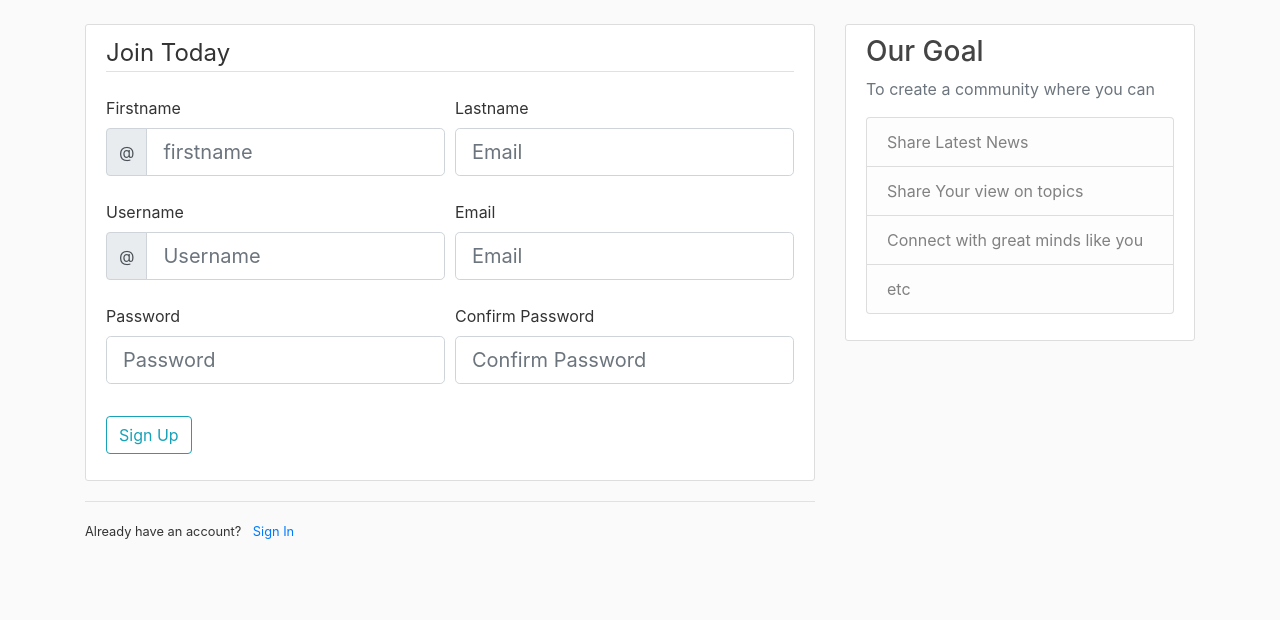
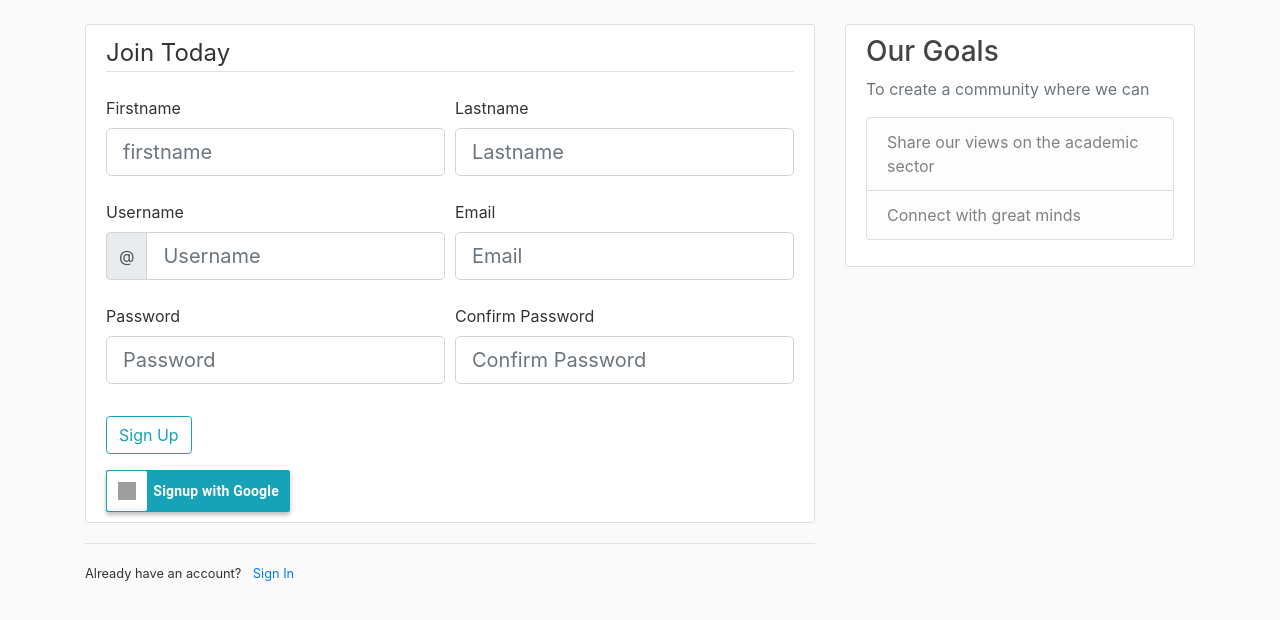
Before and after one commit to harryportal/MyStrikePlan-Blog, a Flask app: page /register in a window 1280 px wide. Shown: the part 56-676 px from the top of the page. Run offline with Flask 2, Linux system fonts and the light colour scheme; some libraries are stand-ins or nearby versions; grey boxes are pictures that could not be loaded.

Commit message:
final fix

```diff
--- a/package/templates/about.html
+++ b/package/templates/about.html
@@ -1,8 +1,8 @@
 {% extends "block.html" %}
 {%block content%}
 <div class="container">
-    <h2>This blog was created for students across the Federal Universities in Nigeria to share their thoughts on Asuu strike
-    and how they intend to make the best use of this period.</h2>
+    <h6 class="display-4">This is an open space for students and everyone affected by the current strike
+        to share their experience so far and suggest a way forward.</h6>
 
             {% if not current_user.is_authenticated %}
             <form action="/login">
--- a/package/templates/block.html
+++ b/package/templates/block.html
@@ -75,13 +75,11 @@
       </div>
       <div class="col-md-4 d-none d-sm-block">
         <div class="content-section">
-        <h3>Our Goal</h3>
-        <p class='text-muted'> To create a community where you can
+        <h3>Our Goals</h3>
+        <p class='text-muted'> To create a community where we can
           <ul class="list-group">
-            <li class="list-group-item list-group-item-light">Share Latest News</li>
-            <li class="list-group-item list-group-item-light">Share Your view on topics</li>
-            <li class="list-group-item list-group-item-light">Connect with great minds like you</li>
-            <li class="list-group-item list-group-item-light">etc</li>
+            <li class="list-group-item list-group-item-light">Share our views on the academic sector</li>
+            <li class="list-group-item list-group-item-light">Connect with great minds</li>
           </ul>
         </p>
       </div>
--- a/package/templates/login.html
+++ b/package/templates/login.html
@@ -44,7 +44,7 @@
                 <div class="google-icon-wrapper">
                     <img class="google-icon" src="https://upload.wikimedia.org/wikipedia/commons/5/53/Google_%22G%22_Logo.svg"/>
                 </div>
-                <p class="btn-text"><a href="login/google" style="text-decoration:None; color:inherit"><b>Sign in with google</b></a></p>
+                <p class="btn-text"><a href="login/google" style="text-decoration:None; color:inherit"><b>Sign in with Google</b></a></p>
                 </div>
             <small class="text-muted" ml-2>
                 <a href={{url_for('users.reset_pass')}}>Forgot Password?</a>
--- a/package/templates/mypost.html
+++ b/package/templates/mypost.html
@@ -29,8 +29,8 @@
     <div class="article-metadata">
       <small class="text-muted">{{ post.date_posted.strftime('%y-%m-%d') }}</small>
     </div>
-    <h2 class="article-title">{{ post.title }}</h2>
-    <p class="article-content">{{ post.content }}</p>
+    <h2><a class="article-title" href={{url_for('posts.view_post', post_id=post.id)}}>{{ post.title }}</a></h2>
+      <p class="article-content">{{ post.content }}</p>
   </div>
             <div style="display:flex; align-items:center">
                   <a class="btn btn-secondary btn-sm m-1" href="{{ url_for('posts.update_post', post_id=post.id)}}">Edit Post</a>
--- a/package/templates/register.html
+++ b/package/templates/register.html
@@ -17,9 +17,6 @@
                         </div>
                     {%else%}
                     <div class="input-group mb-2">
-                        <div class="input-group-prepend">
-                            <div class="input-group-text">@</div>
-                        </div>
                         {{form.firstname(class="form-control form-control-lg", placeholder="firstname")}}
                     </div>
 
@@ -35,7 +32,7 @@
                             {%endfor%}
                         </div>
                     {%else%}
-                        {{form.lastname(class="form-control form-control-lg", placeholder="Email")}}
+                        {{form.lastname(class="form-control form-control-lg", placeholder="Lastname")}}
                     {%endif%}
                 </div>
                 </div>
@@ -105,6 +102,12 @@
              <div class="form-group" >
                     {{form.submit(class="btn btn-outline-info")}}
                 </div>
+            <div class="google-btn">
+                <div class="google-icon-wrapper">
+                    <img class="google-icon" src="https://upload.wikimedia.org/wikipedia/commons/5/53/Google_%22G%22_Logo.svg"/>
+                </div>
+                <p class="btn-text"><a href="login/google" style="text-decoration:None; color:inherit"><b>Signup with Google</b></a></p>
+                </div>
         </form>
     </div>
 <div class="border-top pt-3">
--- a/package/templates/userpost.html
+++ b/package/templates/userpost.html
@@ -1,6 +1,6 @@
 {% extends "block.html" %}
 {%block content%}
-{%if current_user.username == user.username%}
+{%if current_user.id == user.id%}
     <h1 class="mb-3">My Posts({{post.total}})</h1>
 {% else %}
     <h1 class="mb-3">Posts by {{user.username}} ({{post.total}})</h1>
```
Also changed, not shown: package/templates/view_post.html (+6 -3 lines).
